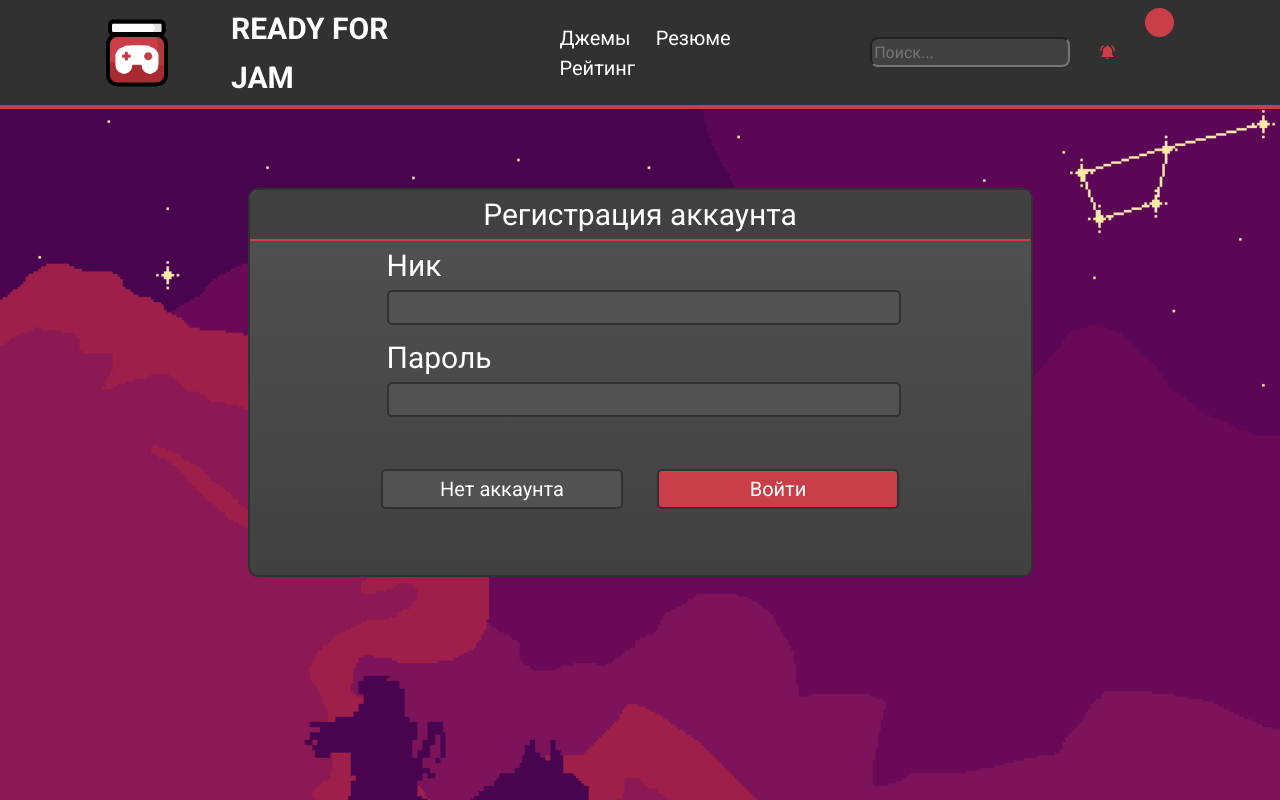
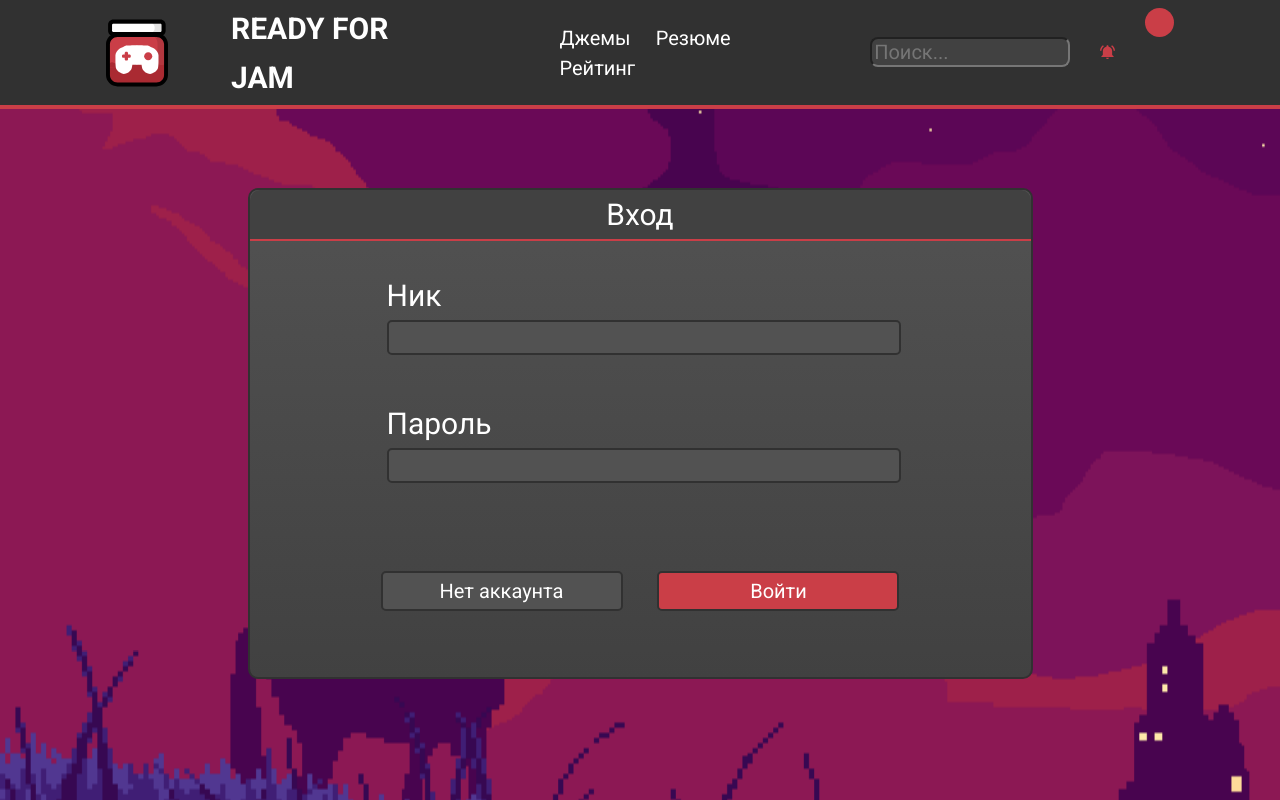
Before and after one commit to lanissell/ReadyForJamWeb, a Django app: page /author/login/ in a window 1280 px wide. Run offline with Django 4.2, Linux system fonts and the light colour scheme; style sheets or scripts are compiled from the project's sources.

Commit message:
change background style

```diff
--- a/ReadyForJam/ReadyForJam/settings.py
+++ b/ReadyForJam/ReadyForJam/settings.py
@@ -17,7 +17,8 @@ INSTALLED_APPS = [
     'django.contrib.messages',
     'django.contrib.staticfiles',
     'authorization',
-    'user'
+    'user',
+    'floppyforms',
 ]
 
 MIDDLEWARE = [
--- a/ReadyForJam/authorization/form.py
+++ b/ReadyForJam/authorization/form.py
@@ -1,5 +1,7 @@
 from django.forms import ModelForm
 from django import forms
+
+
 from user.models import User
 
 
@@ -28,12 +30,14 @@ class UserRegistrationForm(UserLoginForm):
 
     BirthDate = forms.DateField(label='Дата рождения', widget=forms.SelectDateWidget())
     About = forms.CharField(label='О себе', required=False, widget=forms.Textarea(
-        attrs=UserLoginForm.Meta.attrs
+        attrs={'class': 'registration__item-about-me '}
     ))
 
     class Meta(UserLoginForm.Meta):
         fieldName = 'AvatarUrl'
-        UserLoginForm.Meta.fields.append(fieldName)
-        UserLoginForm.Meta.labels[fieldName] = 'Аватар'
+        parentMeta = UserLoginForm.Meta
+        parentMeta.fields.append(fieldName)
+        parentMeta.labels[fieldName] = 'Аватар'
+        parentMeta.widgets[fieldName] = forms.FileInput
 
     field_order = ['NickName', 'Password', 'PasswordRepeat', 'EMail', 'BirthDate', 'About', 'AvatarUrl']
--- a/ReadyForJam/authorization/urls.py
+++ b/ReadyForJam/authorization/urls.py
@@ -3,6 +3,6 @@ from django.urls import path
 from authorization import views
 
 urlpatterns = [
-    path('', views.UserRegistrationView.as_view()),
+    path('register/', views.UserRegistrationView.as_view()),
     path('login/', views.UserLoginView.as_view()),
 ]
--- a/ReadyForJam/static/user/css/authorization/user-authorization.css
+++ b/ReadyForJam/static/user/css/authorization/user-authorization.css
@@ -2,13 +2,13 @@
 @import url("https://fonts.googleapis.com/css2?family=Roboto:wght@400;700&display=swap");
 body,
 html {
-  font-size: 16px;
+  font-size: 20px;
   height: 100%;
   width: 100%;
   font-family: Roboto, sans-serif;
-  background: url("../../../../media/authorization/sr26e2dd61dd2e6.gif") no-repeat;
+  z-index: 1;
+  background: url("../../../../media/authorization/sr26e2dd61dd2e6.gif") no-repeat fixed center;
   background-size: cover;
-  z-index: 1;
 }
 
 .wrapper {
@@ -48,6 +48,7 @@ html {
   background: #414141;
   border-bottom: 2px solid #CA3E47;
   border-radius: 10px 10px 0 0;
+  margin-bottom: 30px;
 }
 
 .registration__title-text {
@@ -67,8 +68,6 @@ html {
 }
 
 .registration__item {
-  height: 92px;
-  width: 514px;
   margin: 0 137px;
 }
 
@@ -95,9 +94,9 @@ html {
 
 .registration__item-about-me {
   max-width: 514px;
-  width: 514px;
-  height: 242px;
   max-height: 242px;
+  min-width: 514px;
+  min-height: 242px;
   margin-bottom: 22px;
   outline: none;
   background: #525252;
--- a/ReadyForJam/static/user/css/authorization/user-authorization.scss
+++ b/ReadyForJam/static/user/css/authorization/user-authorization.scss
@@ -3,13 +3,13 @@
 
 body,
 html {
-  font-size: 16px;
+  font-size: 20px;
   height: 100%;
   width: 100%;
   font-family: Roboto, sans-serif;
-  background: url("../../../../media/authorization/sr26e2dd61dd2e6.gif") no-repeat;
+  z-index: 1;
+  background: url("../../../../media/authorization/sr26e2dd61dd2e6.gif") no-repeat fixed center;
   background-size: cover;
-  z-index: 1;
 }
 
 .wrapper {
@@ -17,8 +17,6 @@ html {
   overflow: hidden;
   box-sizing: content-box;
 }
-
-
 
 
 ._container {
@@ -55,6 +53,7 @@ html {
   background: #414141;
   border-bottom: 2px solid #CA3E47;
   border-radius: 10px 10px 0 0;
+  margin-bottom: 30px;
 }
 
 .registration__title-text {
@@ -77,8 +76,6 @@ html {
 }
 
 .registration__item {
-  height: 92px;
-  width: 514px;
   margin: 0 137px;
 }
 
@@ -109,15 +106,14 @@ html {
 
 .registration__item-about-me {
   max-width: 514px;
-  width: 514px;
-  height: 242px;
   max-height: 242px;
+  min-width: 514px;
+  min-height: 242px;
   margin-bottom: 22px;
   outline: none;
   background: #525252;
   border: 2px solid #313131;
   border-radius: 5px;
-
   color: white;
 }
 
--- a/ReadyForJam/templates/user/authorization.html
+++ b/ReadyForJam/templates/user/authorization.html
@@ -10,7 +10,7 @@
         <div class="registration">
             <div class="registration__container">
                 <div class="registration__title">
-                    <h1 class="registration__title-text">Регистрация аккаунта</h1>
+                    <h1 class="registration__title-text">{{ pageTitle }}</h1>
                 </div>
                 <form method="post" action="/author/" enctype="multipart/form-data" class="registration__form">
                     {% csrf_token %}
```
Also changed, not shown: 1 other file.
